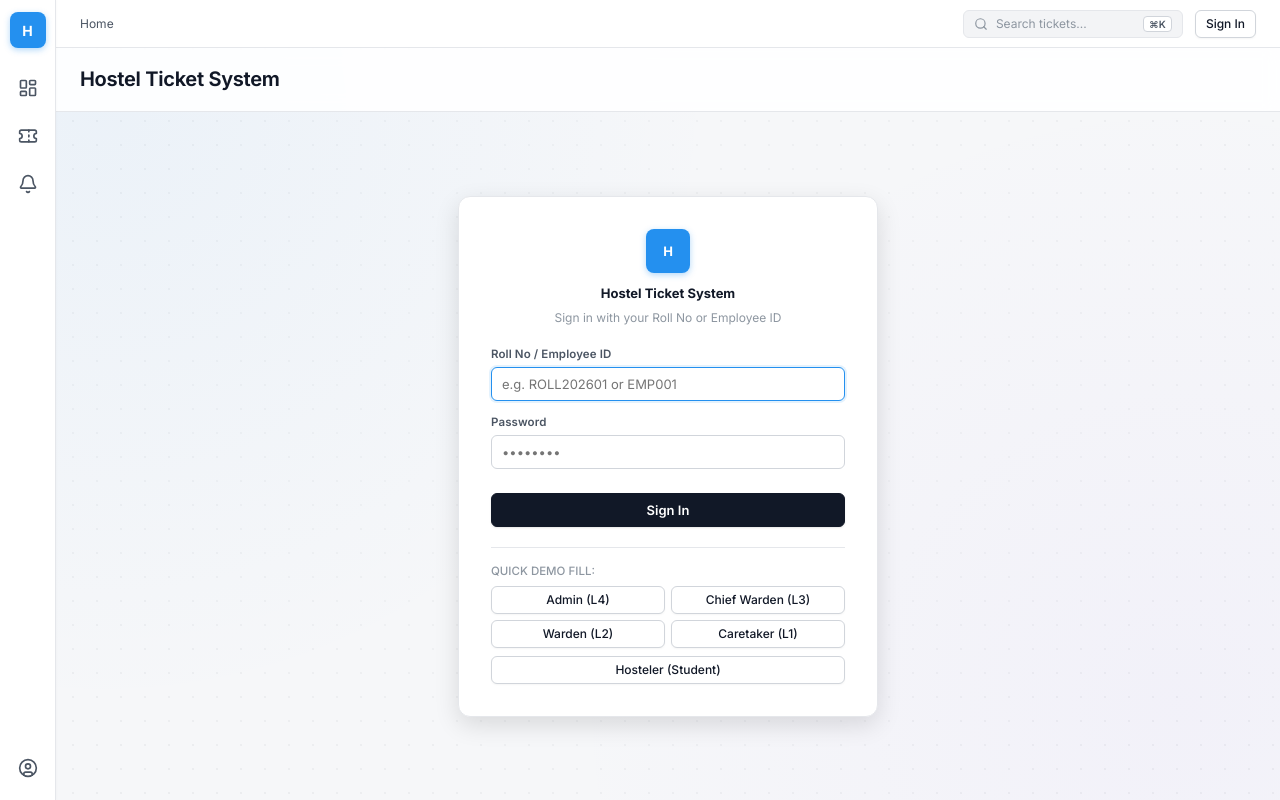
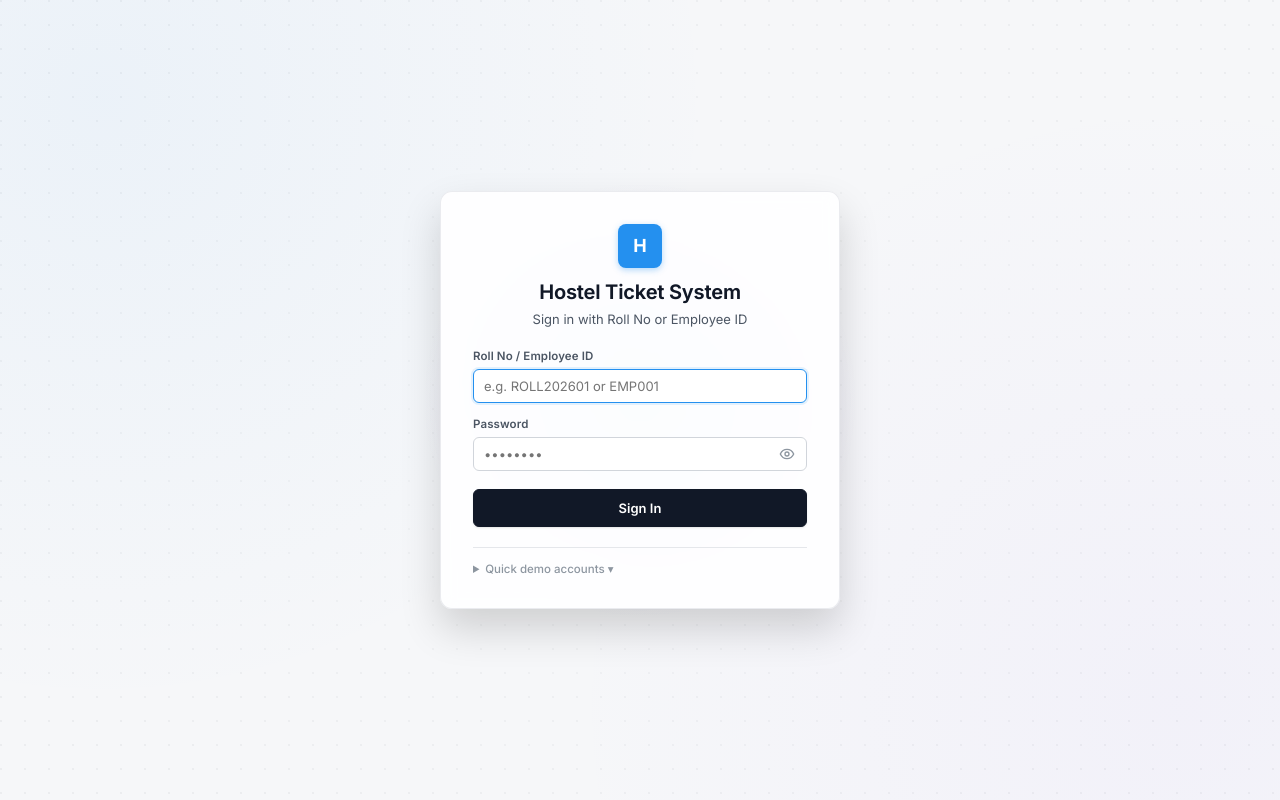
Before and after one commit to Arnov5219/Hostel-Ticket-System, a Django app: page /accounts/login/ in a window 1280 px wide. Run offline with Django 5.2, Linux system fonts and the light colour scheme.

Commit message:
style: implement bare auth layout and login redesign (Phase 3)

```diff
--- a/templates/accounts/login.html
+++ b/templates/accounts/login.html
@@ -3,34 +3,41 @@
 
 {% block title %}Sign In | Hostel Ticket System{% endblock %}
 
-{% block full_header %}{% endblock %}
+{% block body_layout %}
+<!-- Bare Auth Layout without App Shell (Fix B-04) -->
+<div style="min-height: 100vh; display: flex; align-items: center; justify-content: center; padding: 24px; position: relative; z-index: 1;">
 
-{% block content %}
-<div style="min-height: 80vh; display: flex; align-items: center; justify-content: center; padding: 20px 0;">
-  <div style="width: 100%; max-width: 420px; background: var(--bg-surface); border: 1px solid var(--border); border-radius: var(--radius-lg); box-shadow: var(--shadow-pop); padding: 32px; display: flex; flex-direction: column; gap: 20px;">
+  <!-- Subtle glow halo behind the card -->
+  <div style="position: absolute; width: 440px; height: 440px; background: radial-gradient(circle, rgba(36, 144, 239, 0.12) 0%, rgba(139, 92, 246, 0.05) 50%, transparent 70%); pointer-events: none; border-radius: 50%;"></div>
 
-    <!-- Logo & Title -->
-    <div style="display: flex; flex-direction: column; align-items: center; text-align: center; gap: 8px;">
-      <div class="rail-logo" style="width: 44px; height: 44px; font-size: var(--fs-lg); margin-bottom: 4px;">
+  <div class="card" style="width: 100%; max-width: 400px; padding: 32px; display: flex; flex-direction: column; gap: 20px; box-shadow: var(--shadow-modal); position: relative; z-index: 2;">
+
+    <!-- Header with Identity Tile -->
+    <div style="display: flex; flex-direction: column; align-items: center; text-align: center; gap: 6px;">
+      <div class="rail-logo" style="width: 44px; height: 44px; font-size: 18px; margin-bottom: 6px;">
         H
       </div>
-      <h1 style="font-size: var(--fs-lg); font-weight: 700; color: var(--text-primary);">Hostel Ticket System</h1>
-      <p style="font-size: var(--fs-sm); color: var(--text-muted);">Sign in with your Roll No or Employee ID</p>
+      <h1 style="font-size: var(--fs-title); font-weight: 650; color: var(--text-primary); letter-spacing: -0.01em;">
+        Hostel Ticket System
+      </h1>
+      <p style="font-size: var(--fs-base); color: var(--text-secondary); margin: 0;">
+        Sign in with Roll No or Employee ID
+      </p>
     </div>
 
     <!-- Login Form -->
-    <form method="post" action="{% url 'accounts:login' %}{% if request.GET.next %}?next={{ request.GET.next }}{% endif %}" style="display: flex; flex-direction: column; gap: 14px;">
+    <form method="post" action="{% url 'accounts:login' %}{% if request.GET.next %}?next={{ request.GET.next }}{% endif %}" style="display: flex; flex-direction: column; gap: 14px;" x-data="{ showPass: false }">
       {% csrf_token %}
 
       {% if form.non_field_errors %}
-        <div style="background-color: var(--st-open-bg); color: var(--st-open-fg); padding: 8px 12px; border-radius: var(--radius-sm); font-size: var(--fs-xs);">
+        <div style="background-color: var(--st-open-bg); color: var(--st-open-fg); padding: 8px 12px; border-radius: var(--radius-sm); font-size: var(--fs-xs); border: 1px solid rgba(197, 48, 48, 0.2);">
           {% for error in form.non_field_errors %}
             <div>{{ error }}</div>
           {% endfor %}
         </div>
       {% endif %}
 
-      <div class="form-group" style="margin-bottom: 0;">
+      <div class="form-group">
         <label class="form-label" for="id_login_id">Roll No / Employee ID</label>
         {{ form.login_id }}
         {% if form.login_id.errors %}
@@ -38,22 +45,31 @@
         {% endif %}
       </div>
 
-      <div class="form-group" style="margin-bottom: 4px;">
+      <div class="form-group" style="position: relative;">
         <label class="form-label" for="id_password">Password</label>
-        {{ form.password }}
+        <div style="position: relative; display: flex; align-items: center;">
+          <input :type="showPass ? 'text' : 'password'" name="password" id="id_password" class="form-control" placeholder="••••••••" required style="padding-right: 36px;">
+          <button type="button" @click="showPass = !showPass" style="position: absolute; right: 8px; background: none; border: none; color: var(--text-muted); cursor: pointer; padding: 4px; display: flex; align-items: center;" aria-label="Toggle password visibility">
+            <svg x-show="!showPass" xmlns="http://www.w3.org/2000/svg" width="16" height="16" viewBox="0 0 24 24" fill="none" stroke="currentColor" stroke-width="2"><path d="M2 12s3-7 10-7 10 7 10 7-3 7-10 7-10-7-10-7Z"/><circle cx="12" cy="12" r="3"/></svg>
+            <svg x-show="showPass" xmlns="http://www.w3.org/2000/svg" width="16" height="16" viewBox="0 0 24 24" fill="none" stroke="currentColor" stroke-width="2" style="display: none;"><path d="M9.88 9.88a3 3 0 1 0 4.24 4.24"/><path d="M10.73 5.08A10.43 10.43 0 0 1 12 5c7 0 10 7 10 7a13.16 13.16 0 0 1-1.67 2.68"/><path d="M6.61 6.61A13.526 13.526 0 0 0 2 12s3 7 10 7a9.74 9.74 0 0 0 5.39-1.61"/><line x1="2" x2="22" y1="2" y2="22"/></svg>
+          </button>
+        </div>
         {% if form.password.errors %}
           <span class="form-error">{{ form.password.errors.0 }}</span>
         {% endif %}
       </div>
 
-      <button type="submit" class="btn btn-primary" style="width: 100%; padding: 9px; font-weight: 600; font-size: var(--fs-base); margin-top: 6px;">
+      <button type="submit" class="btn btn-primary" style="width: 100%; height: 38px; font-weight: 600; font-size: var(--fs-base); margin-top: 4px;">
         Sign In
       </button>
     </form>
 
-    <!-- Quick Demo Accounts Switcher -->
-    <div style="border-top: 1px solid var(--border); padding-top: 16px; display: flex; flex-direction: column; gap: 8px;">
-      <span style="font-size: var(--fs-xs); color: var(--text-muted); font-weight: 500; text-transform: uppercase;">Quick Demo Fill:</span>
+    <!-- Collapsible Demo Accounts (Fix U-18) -->
+    <details style="border-top: 1px solid var(--border); padding-top: 14px; font-size: var(--fs-xs);">
+      <summary style="cursor: pointer; color: var(--text-muted); font-weight: 500; user-select: none;">
+        Quick demo accounts ▾
+      </summary>
+      <div style="display: flex; flex-direction: column; gap: 6px; margin-top: 10px;">
         <div style="display: grid; grid-template-columns: repeat(2, 1fr); gap: 6px;">
           <button type="button" class="btn btn-secondary btn-sm" onclick="setCreds('admin', 'admin123')">
             Admin (L4)
@@ -61,25 +77,28 @@
           <button type="button" class="btn btn-secondary btn-sm" onclick="setCreds('chief_warden', 'pass1234')">
             Chief Warden (L3)
           </button>
-        <button type="button" class="btn btn-secondary btn-sm" onclick="setCreds('warden_a', 'pass1234')">
+          <button type="button" class="btn btn-secondary btn-sm" onclick="setCreds('warden_bha', 'pass1234')">
             Warden (L2)
           </button>
-        <button type="button" class="btn btn-secondary btn-sm" onclick="setCreds('caretaker_a1', 'pass1234')">
+          <button type="button" class="btn btn-secondary btn-sm" onclick="setCreds('caretaker_bha1', 'pass1234')">
             Caretaker (L1)
           </button>
         </div>
-      <button type="button" class="btn btn-secondary btn-sm" style="width: 100%;" onclick="setCreds('student1', 'pass1234')">
+        <button type="button" class="btn btn-secondary btn-sm" style="width: 100%;" onclick="setCreds('student_01', 'pass1234')">
           Hosteler (Student)
         </button>
       </div>
+    </details>
 
   </div>
 </div>
 
 <script>
 function setCreds(id, pwd) {
-  document.getElementById('id_login_id').value = id;
-  document.getElementById('id_password').value = pwd;
+  const idEl = document.getElementById('id_login_id');
+  const pwdEl = document.getElementById('id_password');
+  if (idEl) idEl.value = id;
+  if (pwdEl) pwdEl.value = pwd;
 }
 </script>
 {% endblock %}
```
Lines whose indentation alone changed are shown as unchanged.
